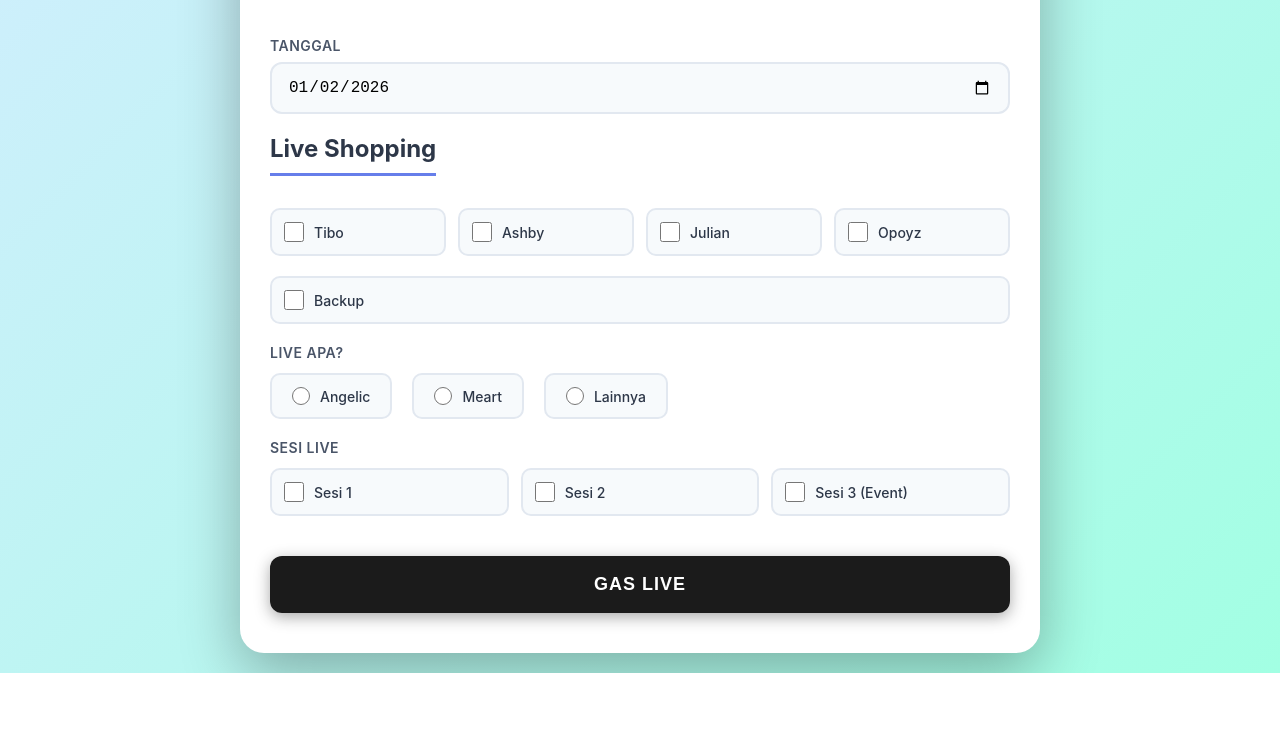
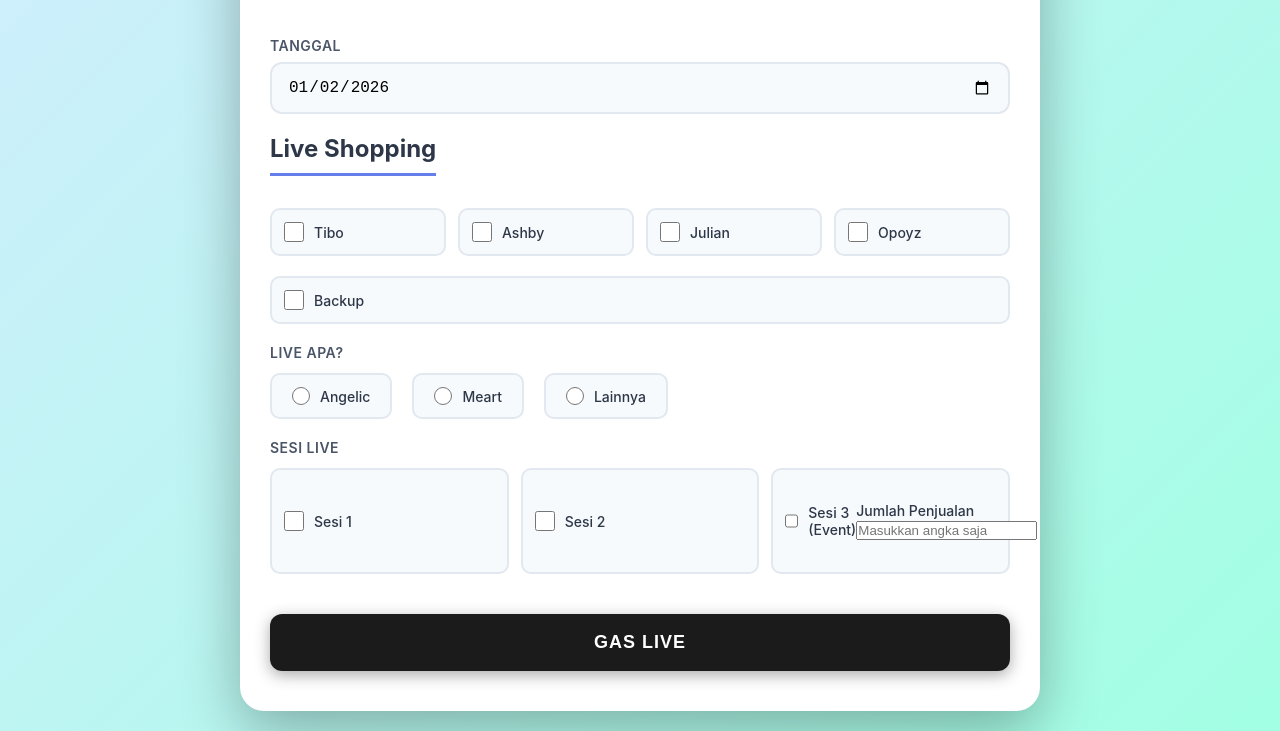
Before and after one commit to devonicfolkin/absen, a plain HTML site: page index.html in a window 1280 px wide. Shown: the part 281-1012 px from the top of the page. Before the commit the page ends 954 px from the top, so only its background shows below. Drawn offline with Linux system fonts and the light colour scheme.

Commit message:
Add files via upload

```diff
--- a/index.html
+++ b/index.html
@@ -381,6 +381,19 @@
                             <div class="checkbox-item">
                                 <input type="checkbox" id="sesi3" name="sesiLive" value="Sesi 3 (Event)">
                                 <label for="sesi3">Sesi 3 (Event)</label>
+
+				<div class="form-group" style="margin-top: 20px;">
+    				<label>Jumlah Penjualan</label>
+   				 <input
+       					 type="number"
+       					 id="jumlahPenjualan"
+      					 placeholder="Masukkan angka saja"
+       					 min="0"
+       					 step="1"
+       					 required
+    						>
+						</div>
+
                             </div>
                         </div>
                     </div>
@@ -451,6 +464,9 @@
             const sesiLive = Array.from(document.querySelectorAll('input[name="sesiLive"]:checked'))
                 .map(cb => cb.value).join(', ');
 
+		const jumlahPenjualan = document.getElementById('jumlahPenjualan').value;
+
+
             const kontenKreator = Array.from(document.querySelectorAll('input[name="kontenKreator"]:checked'))
                 .map(cb => cb.value).join(', ');
 
@@ -462,7 +478,9 @@
                 backupName: backupName,
                 liveApa: liveApa,
                 sesiLive: sesiLive,
-                timestamp: new Date().toLocaleString('id-ID')
+                jumlahPenjualan: jumlahPenjualan,
+		timestamp: new Date().toLocaleString('id-ID')
+
             };
 
             console.log('Data yang akan dikirim:', formData);
@@ -478,6 +496,7 @@
 .then(() => {
     showSuccess();
     document.getElementById('absensiForm').reset();
+    document.getElementById('jumlahPenjualan').value = '';
     document.getElementById('tanggal').valueAsDate = new Date();
     document.getElementById('backupInput').classList.add('hidden');
     document.getElementById('lainnyaInput').classList.add('hidden');
@@ -490,6 +509,7 @@
             showSuccess();
             setTimeout(() => {
                 document.getElementById('absensiForm').reset();
+		document.getElementById('jumlahPenjualan').value = '';
                 document.getElementById('tanggal').valueAsDate = new Date();
                 document.getElementById('backupInput').classList.add('hidden');
                 document.getElementById('lainnyaInput').classList.add('hidden');
```
